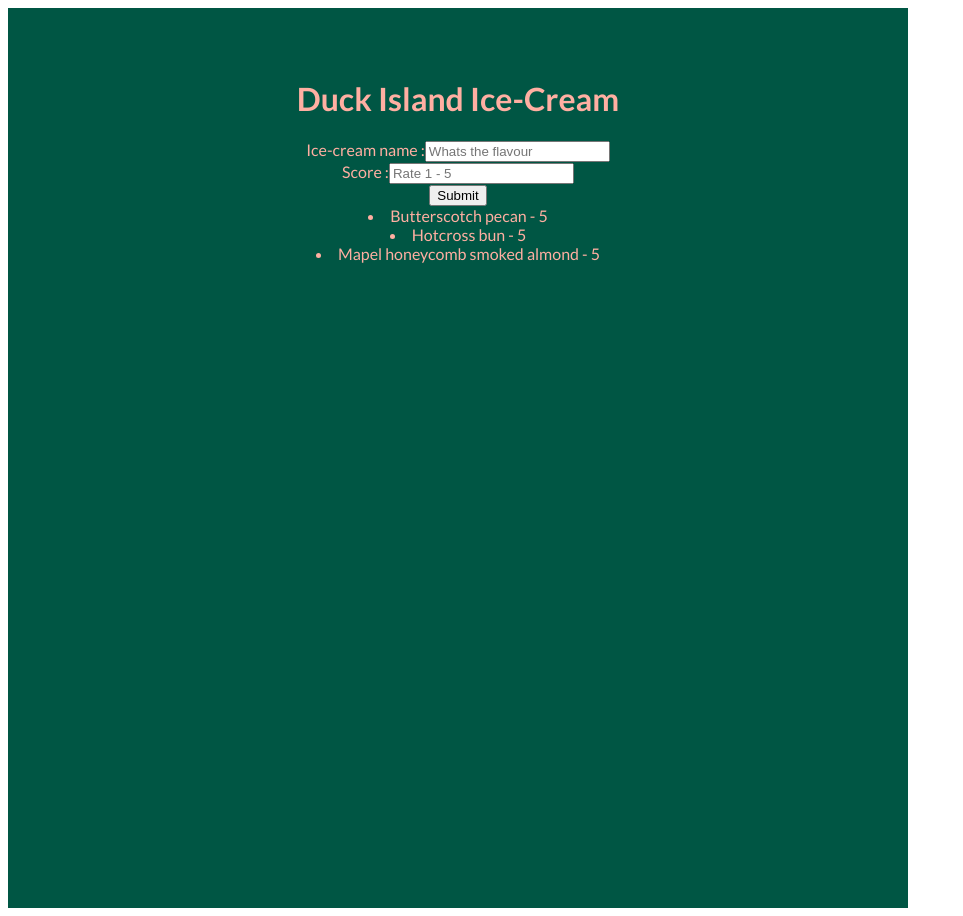
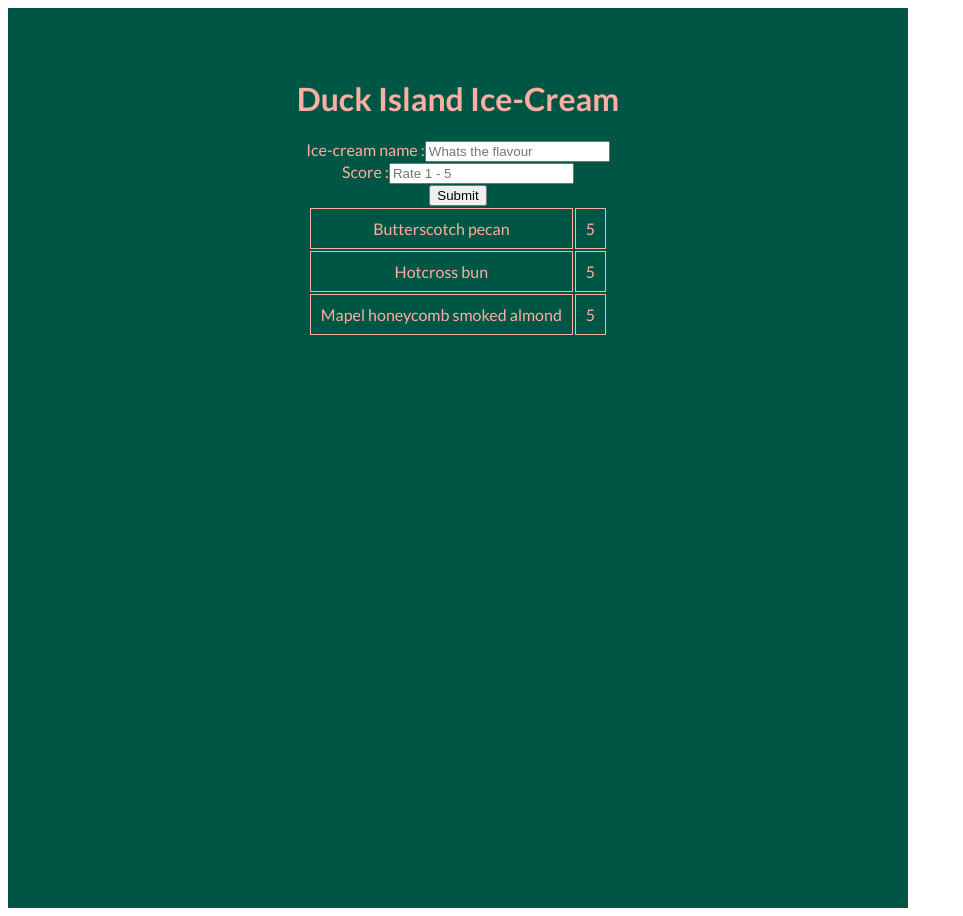
Before and after one commit to evelyntanwy/duck-island, a React (Create React App) app in the folder client/: page / in a window 1280 px wide. Shown: the whole page, without its empty margins (0-963 px from the left). Built offline with nearby package versions, Linux system fonts and the light colour scheme.

Commit message:
Modified input value rendering and display styling

```diff
--- a/client/src/App.css
+++ b/client/src/App.css
@@ -8,6 +8,17 @@
   width: 100vh;
   padding: 50px;
   color: var(--theme-font);
+}
+
+table {
+  display: inline;
+  margin: 10px;
+}
+
+td {
+  border: 1px solid var(--theme-font);
+  margin: 5px;
+  padding: 10px;
 }
 
 /* .form {
--- a/client/src/App.js
+++ b/client/src/App.js
@@ -65,11 +65,14 @@ function App() {
           />;
         })}
         <div>
-          {flavours.map((item) => (
-            <li>
-              {item.text} - {item.score}
-            </li>
-          ))}
+          <table>
+            {flavours.map((item) => (
+              <tr>
+                <td>{item.text} </td>
+                <td> {item.score}</td>
+              </tr>
+            ))}
+          </table>
         </div>
       </div>
     </div>
```
